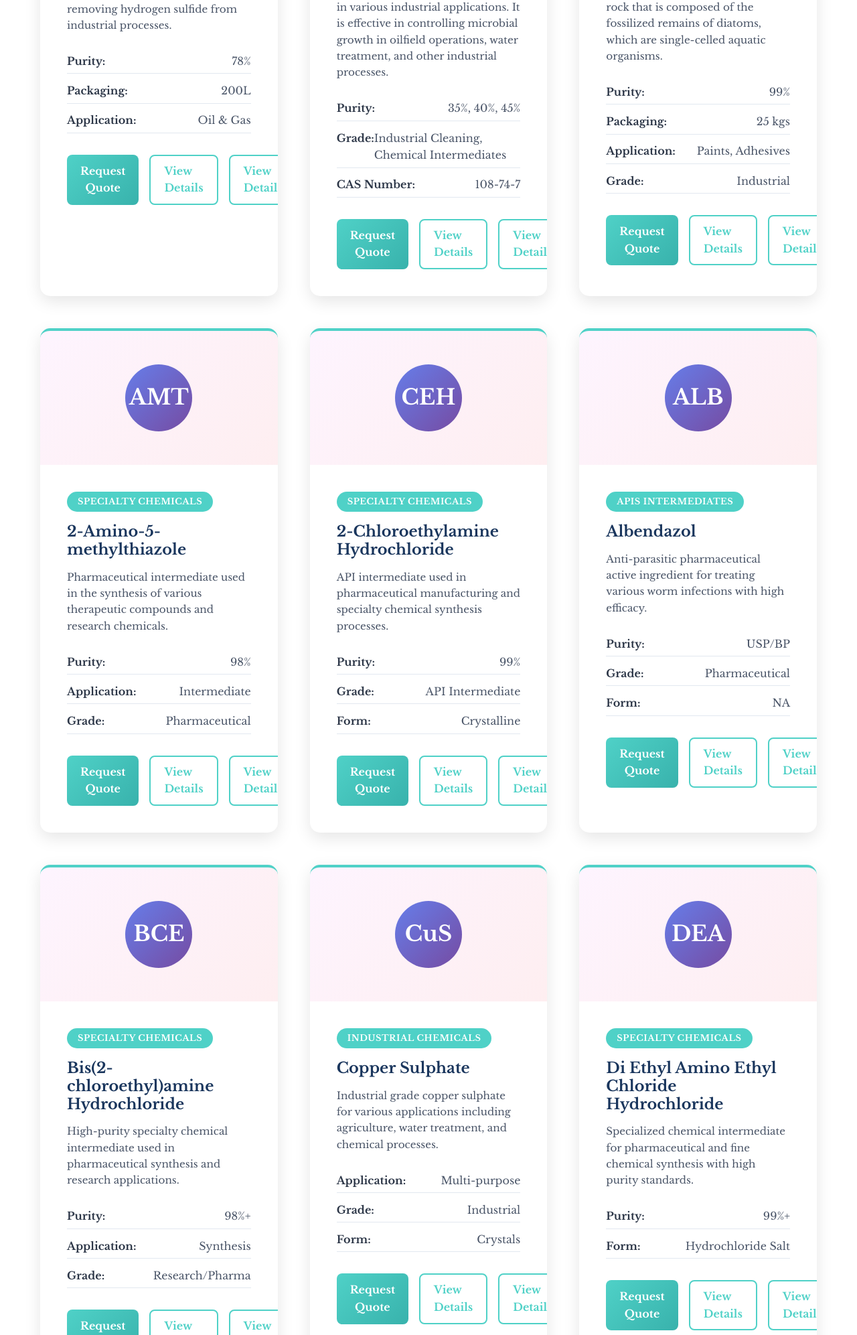
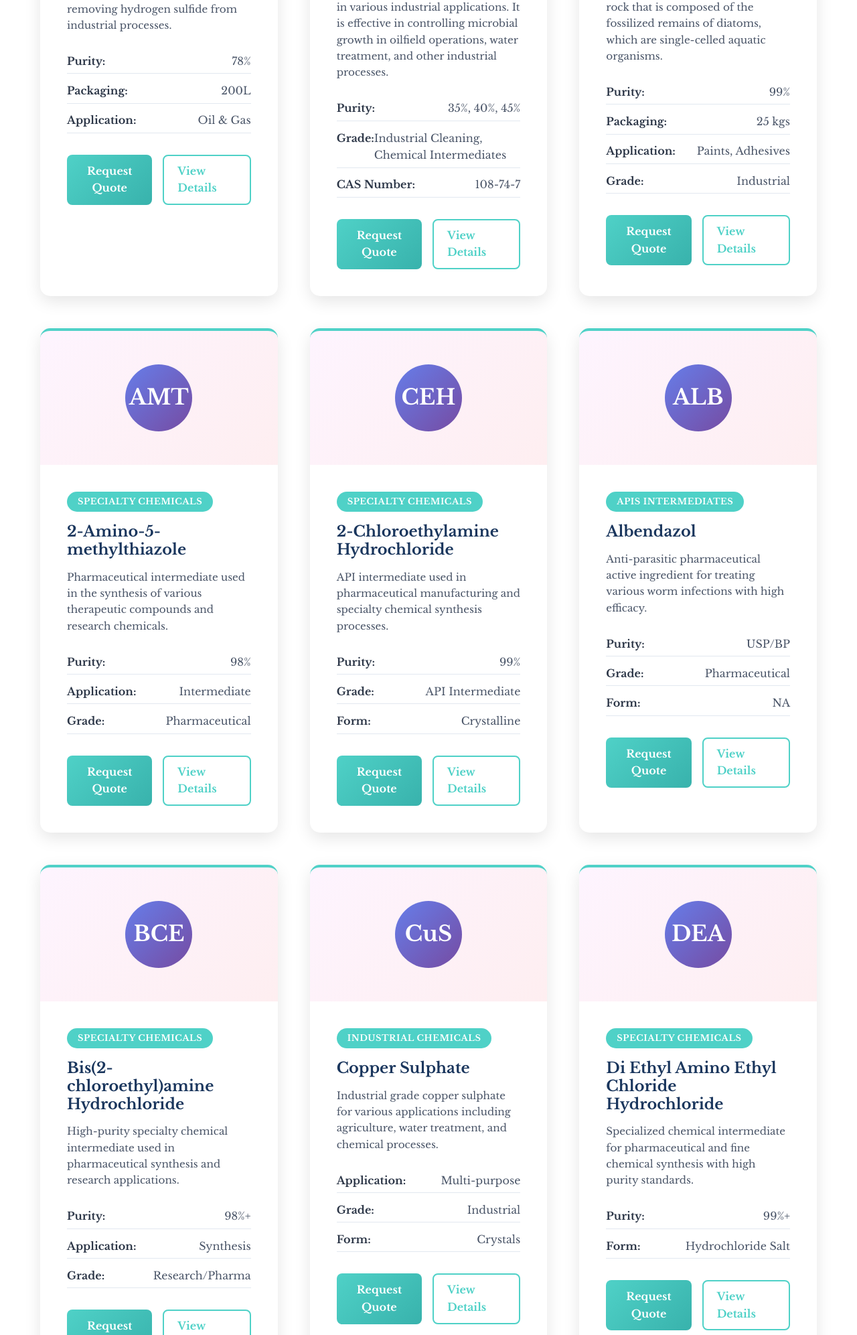
Before and after one commit to vasudevchemopharma-creator/main-website, a Django app: page /products in a window 1280 px wide. Shown: the part 1317-3310 px from the top of the page at 67% size. Run offline with Django 5.2, Linux system fonts and the light colour scheme; data comes from the database, SQL or seed files in the repository.

Commit message:
Final update

```diff
--- a/app/templates/products.html
+++ b/app/templates/products.html
@@ -668,8 +668,6 @@
                                 Quote</button>
                             <a href="{% url 'product_detail' slug=product.slug %}" class="btn-secondary">View
                                 Details</a>
-                            <a href="{% url 'product_detail' slug=product.slug %}" class="btn-secondary">View
-                                Details</a>
                         </div>
                     </div>
                 </div>
```
